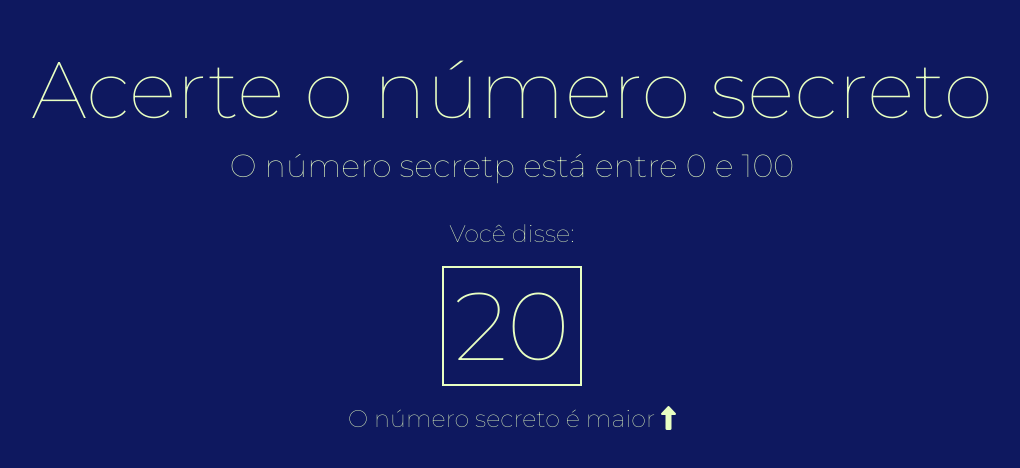
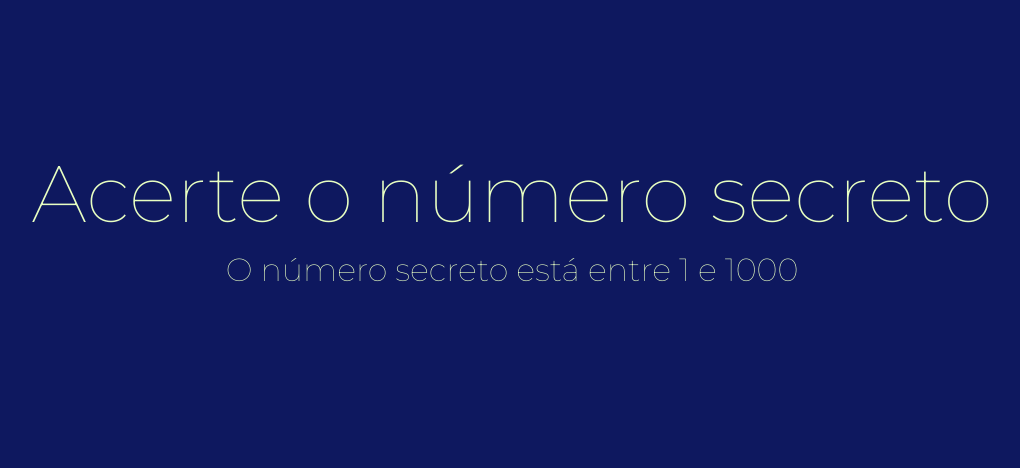
Before and after one commit to FernandoMontanari/numero-secreto-com-reconhecimento-de-voz-ALURA, a plain HTML site: page index.html in a window 1280 px wide. Shown: the part 160-628 px from the top of the page, without its empty margins (128-1148 px from the left). Drawn offline with nearby package versions, Linux system fonts and the light colour scheme.

Commit message:
feat: Adição dos arquivos JS

```diff
--- a/index.html
+++ b/index.html
@@ -12,11 +12,14 @@
 <body>
     <h1>Acerte o número secreto</h1>
 
-    <h3>O número secretp está entre <span id="menor-valor">0</span> e <span id="maior-valor">100</span></h3>
+    <h3>O número secreto está entre <span id="menor-valor"></span> e <span id="maior-valor"></span></h3>
     <div id="chute" class="mensagem">
-        <div>Você disse:</div>
+        <!--<div>Você disse:</div>
         <span class="box">20</span>
-        <div>O número secreto é maior <i class="fa-solid fa-up-long"></i></div>
+        <div>O número secreto é maior <i class="fa-solid fa-up-long"></i></div> -->
     </div>
+    <script src="app/sortearNumero.js"></script>
+    <script src="app/reconhecimentoDeVoz.js"></script>
+    <script src="app/validacao.js"></script>
 </body>
 </html>
```
